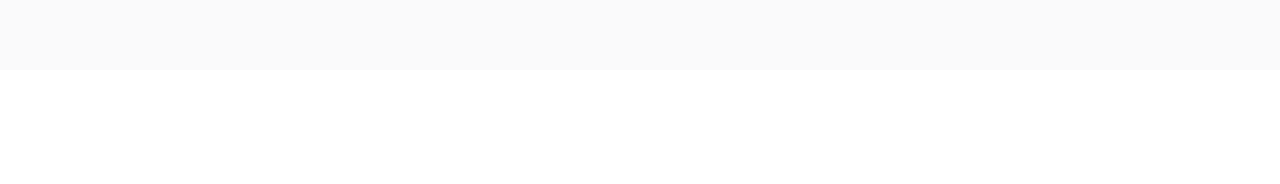
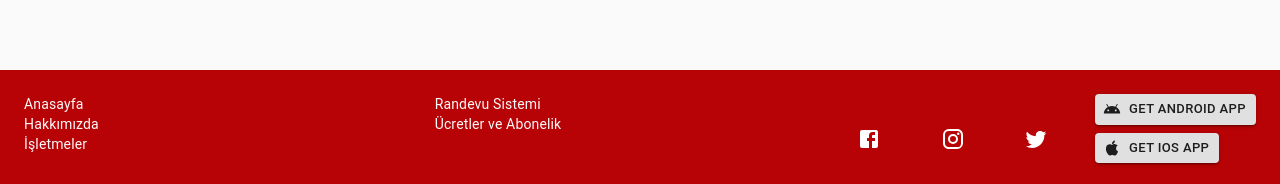
Before and after one commit to serbestemre/randeu-webApp, a React app: page / in a window 1280 px wide. Shown: the part 2005-2189 px from the top of the page. Before the commit the page ends 2075 px from the top, so only its background shows below. Built offline with nearby package versions, Linux system fonts and the light colour scheme.

Commit message:
footer is implemented

```diff
--- a/src/App.js
+++ b/src/App.js
@@ -4,6 +4,8 @@ import NavBar from './components/Navigation/NavBar/NavBar';
 import Header from './containers/Header/Header';
 import Features from './containers/Features/Features';
 import Sectors from './containers/Sectors/Sectors';
+import Footer from './containers/Footer/Footer';
+
 const App = () =>  {
     return (
       <Grid container direction="column">
@@ -11,6 +13,7 @@ const App = () =>  {
         <Header/>
         <Features/>
         <Sectors/>
+        <Footer/>
       </Grid>
     );
 };
--- /dev/null
+++ b/src/containers/Footer/Footer.js
@@ -0,0 +1,148 @@
+import React from "react";
+
+import Link from "@material-ui/core/Link";
+import { Grid } from "@material-ui/core";
+import { useTheme } from "@material-ui/core/styles";
+import FacebookIcon from "@material-ui/icons/Facebook";
+import IconButton from "@material-ui/core/IconButton";
+import TwitterIcon from "@material-ui/icons/Twitter";
+import InstagramIcon from "@material-ui/icons/Instagram";
+import Button from "@material-ui/core/Button";
+import AndroidIcon from "@material-ui/icons/Android";
+import AppleIcon from "@material-ui/icons/Apple";
+import { makeStyles } from "@material-ui/styles";
+import HeaderPicture from "../../assets/images/header3.jpg";
+
+const footer = (props) => {
+    const theme = useTheme();
+
+  const useStyles = makeStyles(() => ({
+    root: {
+      backgroundImage: `linear-gradient(rgba(0,0,0,0.6),rgba(0,0,0,0.4)), url(${HeaderPicture})`,
+      backgroundPosition: "center center",
+      backgroundSize: "cover",
+      backgroundRepeat: "no-repeat",
+      backgroundAttachment: "fixed",
+      height: "100vh",
+    },
+    padding: {
+      paddingTop: "16px",
+    },
+  }));
+  const classes = useStyles();
+
+  return (
+    <Grid
+      container
+      style={{
+        backgroundColor: `${theme.palette.secondary.dark}`,
+        padding: "24px",
+      }}
+    >
+      <Grid item sm={4}>
+     <Grid item>
+     <Link
+          component="button"
+          variant="body2"
+          onClick={() => {
+            console.info("I'm a button.");
+          }}
+        >
+          Anasayfa
+        </Link>
+     </Grid>
+     <Grid item>
+     <Link
+          component="button"
+          variant="body2"
+          onClick={() => {
+            console.info("I'm a button.");
+          }}
+        >
+          Hakkımızda
+        </Link>
+     </Grid>
+     <Grid item>
+     <Link
+          component="button"
+          variant="body2"
+          onClick={() => {
+            console.info("I'm a button.");
+          }}
+        >
+            İşletmeler
+        </Link>
+     </Grid>
+
+      </Grid>
+      <Grid item sm={4}>
+      <Grid item>
+     <Link
+          component="button"
+          variant="body2"
+          onClick={() => {
+            console.info("I'm a button.");
+          }}
+        >
+            Randevu Sistemi
+        </Link>
+     </Grid >
+     <Grid item>
+     <Link
+          component="button"
+          variant="body2"
+          onClick={() => {
+            console.info("I'm a button.");
+          }}
+        >
+            Ücretler ve Abonelik
+        </Link>
+     </Grid>
+      </Grid>
+      <Grid container justify="space-between" alignItems="flex-end" sm={4}>
+        <Grid item>
+          <IconButton aria-label="facebook" style={{ color: "white" }}>
+            <FacebookIcon />
+          </IconButton>
+        </Grid>
+        <Grid item>
+          <IconButton aria-label="instagram" style={{ color: "white" }}>
+            <InstagramIcon />
+          </IconButton>
+        </Grid>
+        <Grid item>
+          <IconButton aria-label="twitter" style={{ color: "white" }}>
+            <TwitterIcon />
+          </IconButton>
+        </Grid>
+
+        <Grid item>
+          <Grid container direction={"column"} spacing={1}>
+            <Grid item>
+              <Button
+                variant="contained"
+                size="small"
+                className={classes.button}
+                startIcon={<AndroidIcon />}
+              >
+                Get Android App
+              </Button>
+            </Grid>
+            <Grid item>
+              <Button
+                variant="contained"
+                size="small"
+                className={classes.button}
+                startIcon={<AppleIcon />}
+              >
+                Get iOS App
+              </Button>
+            </Grid>
+          </Grid>
+        </Grid>
+      </Grid>
+    </Grid>
+  );
+};
+
+export default footer;
```
